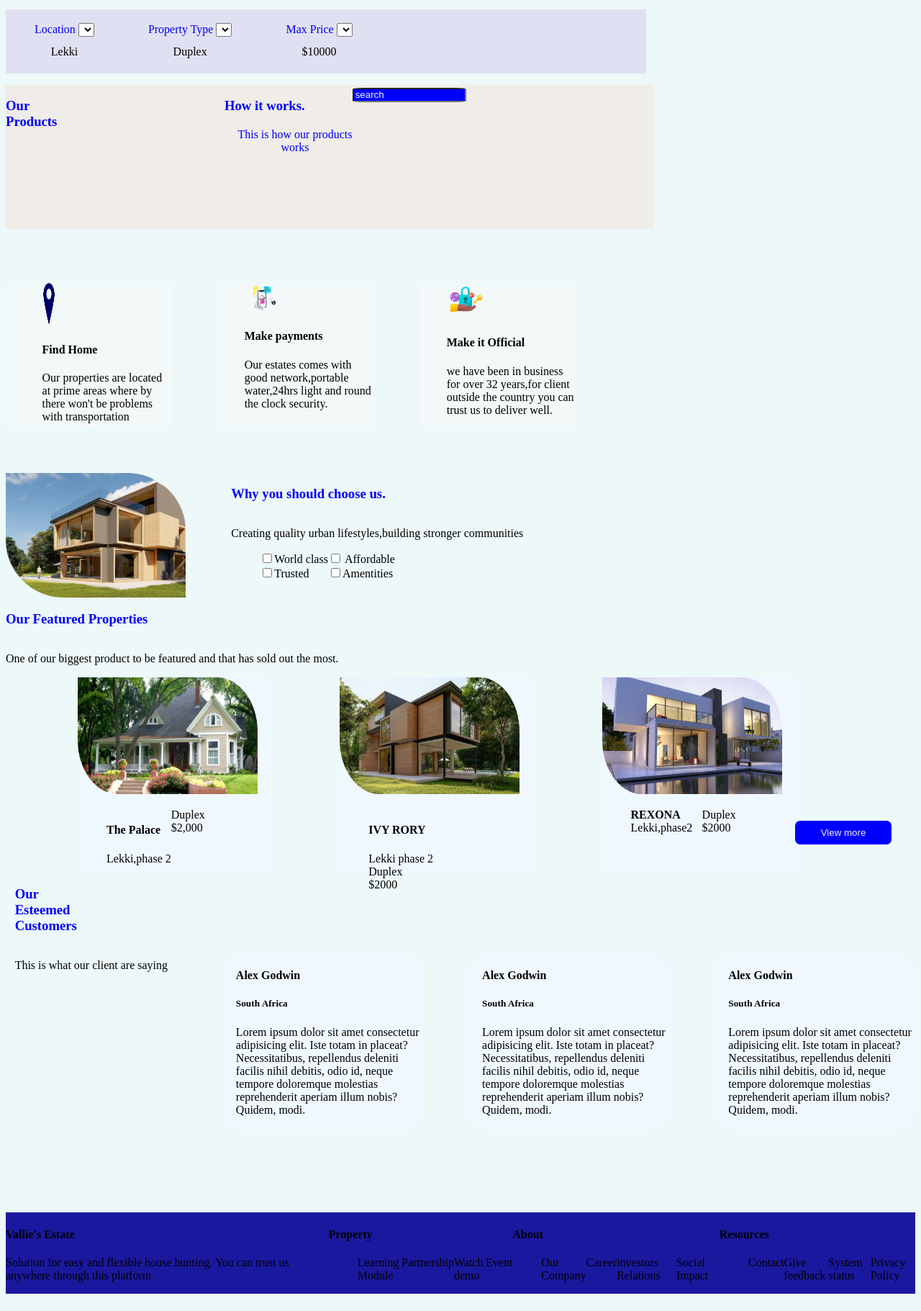
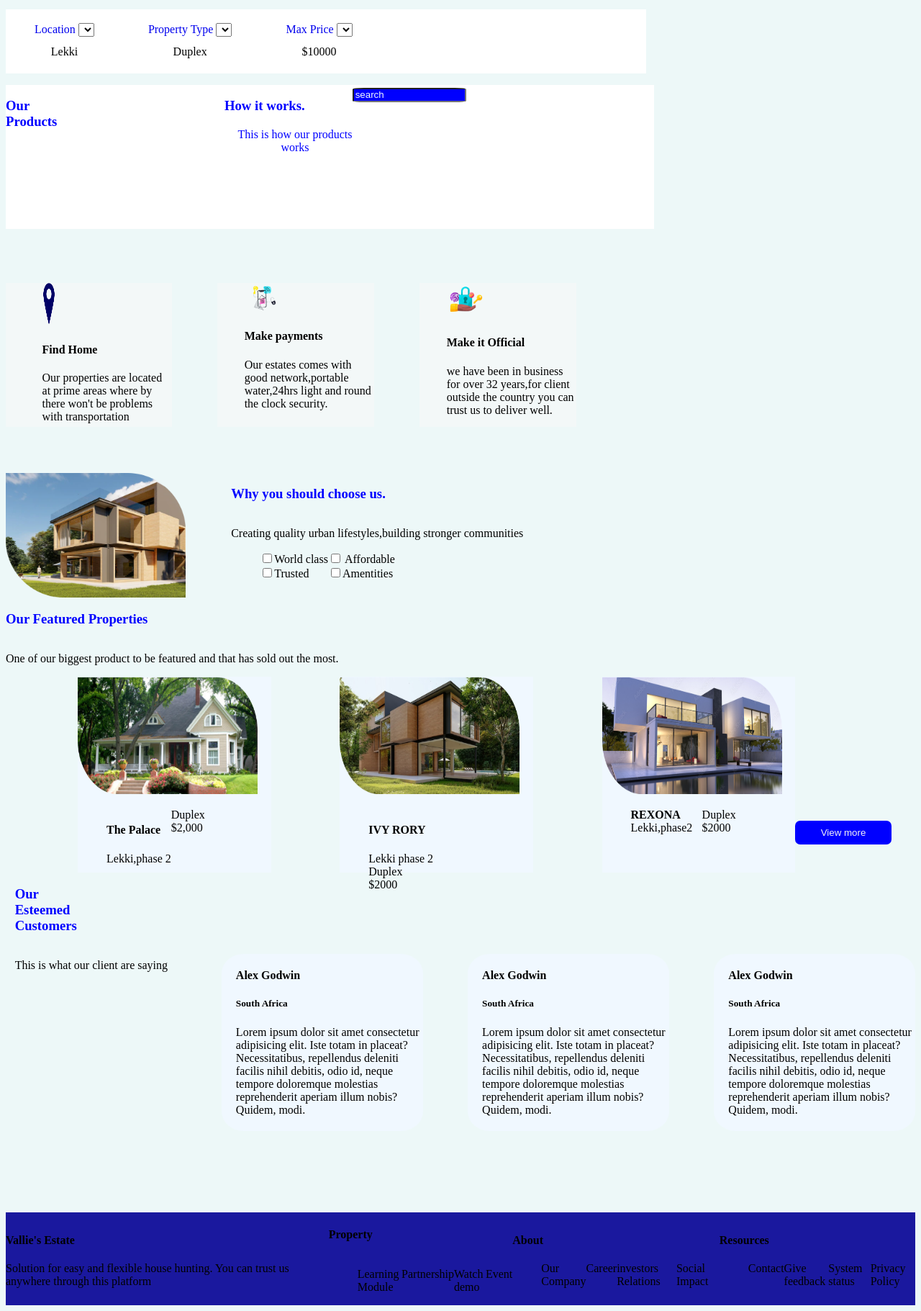
Before and after one commit to Osca254/Week-one-project, a plain HTML site: page index.html in a window 1280 px wide. Shown: the part 253-2074 px from the top of the page at 72% size. Drawn offline with Linux system fonts and the light colour scheme.

Commit message:
changes index.css

```diff
--- a/index.css
+++ b/index.css
@@ -160,7 +160,7 @@ margin-left: 5%;
 .div3 ul{
     width: 750px;
     height: 70px;
-    background-color: rgb(224, 224, 243);
+    background-color: white;
     /* position: relative; */
     text-align: center;
     padding-top: 1.5%;
@@ -246,7 +246,7 @@ margin-left: 5%;
 .div4{display: flex;
     width: 700px;
     height: 200px;
-    background-color: rgb(240, 236, 231);
+    background-color: white;
 }
 
 .div9{
@@ -287,3 +287,7 @@ a:link{
 .divdup{
     padding-left: 10%;
 }
+.div28{
+    display: flex;
+    flex-direction: column;
+}
```
